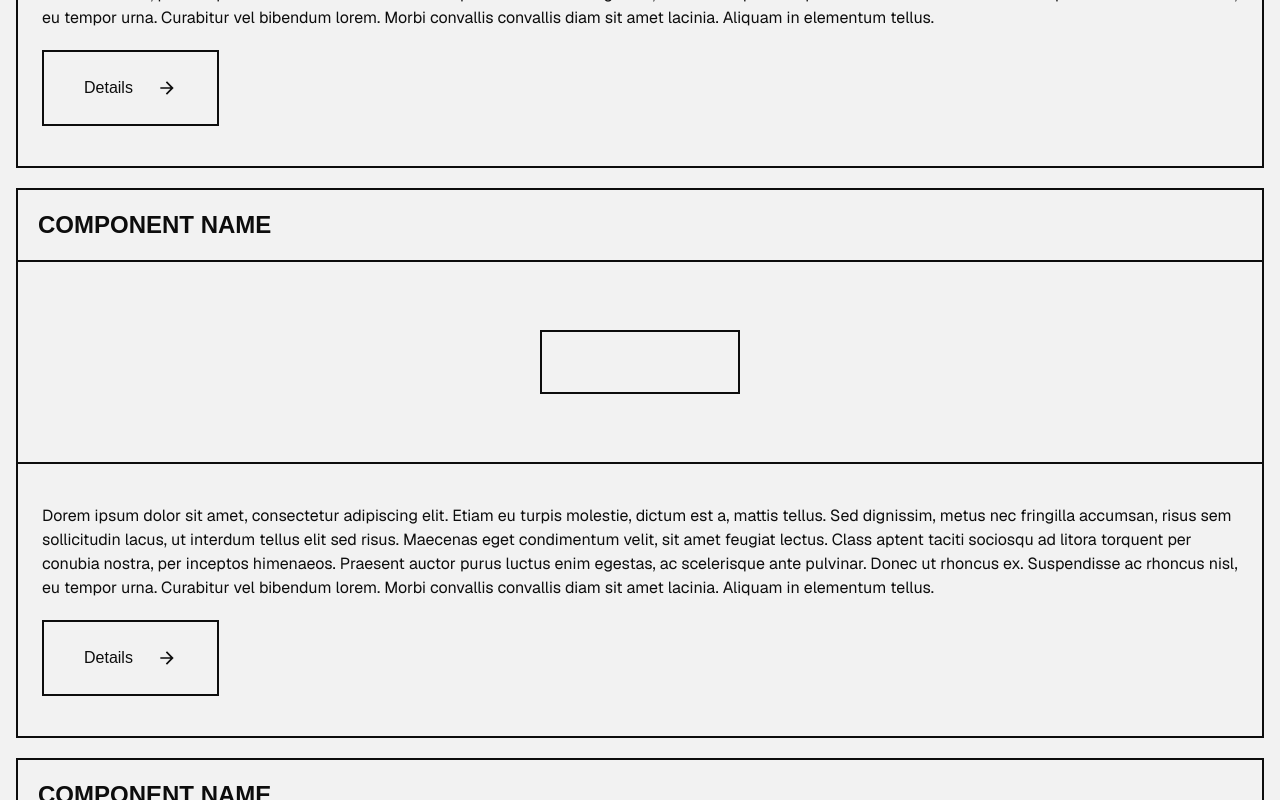
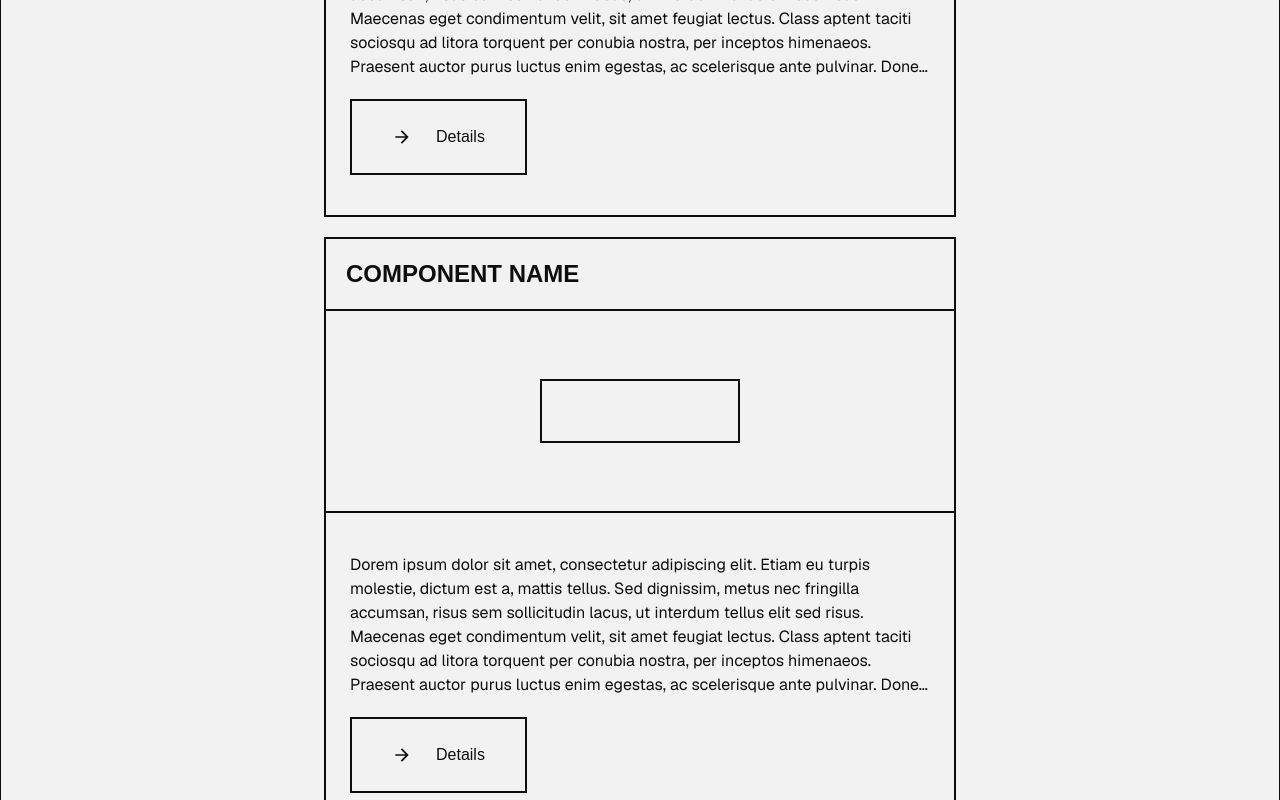
Before and after one commit to BluTargaryan/peace-akoja-components, a Next.js app: page / in a window 1280 px wide. Shown: the part 900-1700 px from the top of the page. Built offline with nearby package versions, Linux system fonts and the light colour scheme; no server answers; a web font is replaced by a local one.

Commit message:
checkpoint: component dynamic page

```diff
--- /dev/null
+++ b/app/[componentId]/page.tsx
@@ -0,0 +1,19 @@
+import Button from "../components/atoms/Button";
+import { MdOutlineArrowBack } from "react-icons/md";
+
+export default function ComponentDetailPage() {
+  return (
+    <main>
+        <div className="ourMaxWidth mb-24">
+      <Button content={<><MdOutlineArrowBack className="text-text group-hover:text-accent transition-all duration-300" /> <span>Back</span></>}
+      className="pb-1 border-2 border-t-0 border-l-0 border-r-0 gap-4
+      hover:text-accent hover:border-accent hover:bg-transparent  group
+      " />
+</div>
+
+<h1 className="mb-20 ourMaxWidth">
+Component Name
+</h1>
+    </main>
+  );
+}
--- a/app/components/atoms/Button.tsx
+++ b/app/components/atoms/Button.tsx
@@ -1,11 +1,11 @@
 import React from 'react'
+import { twMerge } from 'tailwind-merge'
 
-const Button = ({icon, text, className}: {icon: React.ReactNode, text: React.ReactNode, className?: string}) => {
+const Button = ({content, className}: {content: React.ReactNode, className?: string}) => {
   return (
-    <button className={`border-2 border-text flex w-fit items-center justify-center gap-6
-    bg-background hover:bg-accent transition-all duration-300
-    ${className}`}>
-            {text} {icon}
+    <button className={twMerge(`border-2 border-text flex w-fit items-center justify-center gap-6
+    bg-background hover:bg-accent transition-all duration-300`, className)}>
+            {content}
     </button>
   )
 }
--- a/app/components/atoms/ComponentCard.tsx
+++ b/app/components/atoms/ComponentCard.tsx
@@ -4,9 +4,9 @@ import Button from './Button'
 import {MdOutlineArrowForward} from 'react-icons/md'
 
 
-const ComponentCard = () => {
+const ComponentCard = ({componentId}: {componentId: string}) => {
   return (
-    <Link href="/">
+    <Link href="/[componentId]" as={`/${componentId}`}>
     <div className="flex flex-col border-2 border-text">
 
   <div className="p-5 uppercase border-b-2 border-text">
@@ -20,8 +20,7 @@ const ComponentCard = () => {
   <div className='px-6 py-10 flex flex-col gap-5 border-t-2 border-text'>
     <p className='line-clamp-6'>Dorem ipsum dolor sit amet, consectetur adipiscing elit. Etiam eu turpis molestie, dictum est a, mattis tellus. Sed dignissim, metus nec fringilla accumsan, risus sem sollicitudin lacus, ut interdum tellus elit sed risus. Maecenas eget condimentum velit, sit amet feugiat lectus. Class aptent taciti sociosqu ad litora torquent per conubia nostra, per inceptos himenaeos. Praesent auctor purus luctus enim egestas, ac scelerisque ante pulvinar. Donec ut rhoncus ex. Suspendisse ac rhoncus nisl, eu tempor urna. Curabitur vel bibendum lorem. Morbi convallis convallis diam sit amet lacinia. Aliquam in elementum tellus.
     </p>
-<Button icon={<MdOutlineArrowForward className='text-xl'/>}
-text={<span>Details</span>}
+<Button content={<><MdOutlineArrowForward className='text-xl'/> <span>Details</span></>}
 className='px-10 py-6' />
   </div>
     </div>
--- a/app/globals.css
+++ b/app/globals.css
@@ -63,8 +63,6 @@ body {
     padding: 160px 0;
     display: flex;
     flex-direction: column;
-    align-items: center;
-
   }
 
   button{
@@ -84,7 +82,9 @@ body {
 }
 
 .ourMaxWidth {
-  width: 396px;
+  max-width: 300px;
+  width: 100%;
+  margin: 0 auto;
 }
 
 /* --- Default (≥ 744px) typography --- */
@@ -96,7 +96,9 @@ body {
   }
 
   .ourMaxWidth {
-    width: 664px;
+    max-width: 664px;
+    width: 100%;
+    margin: 0 auto;
   }
 }
 
@@ -118,6 +120,12 @@ body {
   }
 
   .ourMaxWidth {
-    width: 1144px;
+    max-width: 1144px;
+    width: 100%;
+  }
+  .ourMaxWidth {
+    max-width: 1144px;
+    width: 100%;
+    margin: 0 auto;
   }
 }
--- a/app/layout.tsx
+++ b/app/layout.tsx
@@ -29,7 +29,7 @@ export default function RootLayout({
       lang="en"
       className={`${geistSans.variable} ${funnelDisplay.variable} h-full antialiased`}
     >
-      <body className="min-h-full flex flex-col">
+      <body className="min-h-full flex flex-col border">
         <Nav />
         {children}
         <Footer />
--- a/app/page.tsx
+++ b/app/page.tsx
@@ -4,23 +4,23 @@ import ComponentCard from "./components/atoms/ComponentCard";
 export default function Home() {
   return (
     <main>
-      <div className="flex flex-col gap-5 text-center w-72 mb-20">
+      <div className="flex flex-col gap-5 text-center w-72 mx-auto mb-20">
         <h1>PEACE’S COMPONENT Playground</h1>
         <p>A collection of components created with Next.js and TailwindCSS.</p>
       </div>
 
-      <section className="flex flex-col gap-10 w-full items-center">
+      <section className="flex flex-col gap-10 ourMaxWidth items-center">
 <h2>Components</h2>
 
 <ul className="grid grid-cols-1 gap-5 px-4 w-full">
 <li>
-<ComponentCard />
+<ComponentCard componentId="1" />
 </li>
 <li>
-<ComponentCard />
+<ComponentCard componentId="2" />
 </li>
 <li>
-<ComponentCard />
+<ComponentCard componentId="3" />
 </li>
 </ul>
       </section>
--- a/package.json
+++ b/package.json
@@ -12,7 +12,8 @@
     "next": "16.2.4",
     "react": "19.2.4",
     "react-dom": "19.2.4",
-    "react-icons": "^5.6.0"
+    "react-icons": "^5.6.0",
+    "tailwind-merge": "^3.5.0"
   },
   "devDependencies": {
     "@tailwindcss/postcss": "^4",
```
Also changed, not shown: 1 other file (tests, documents, lock files or other folders).
